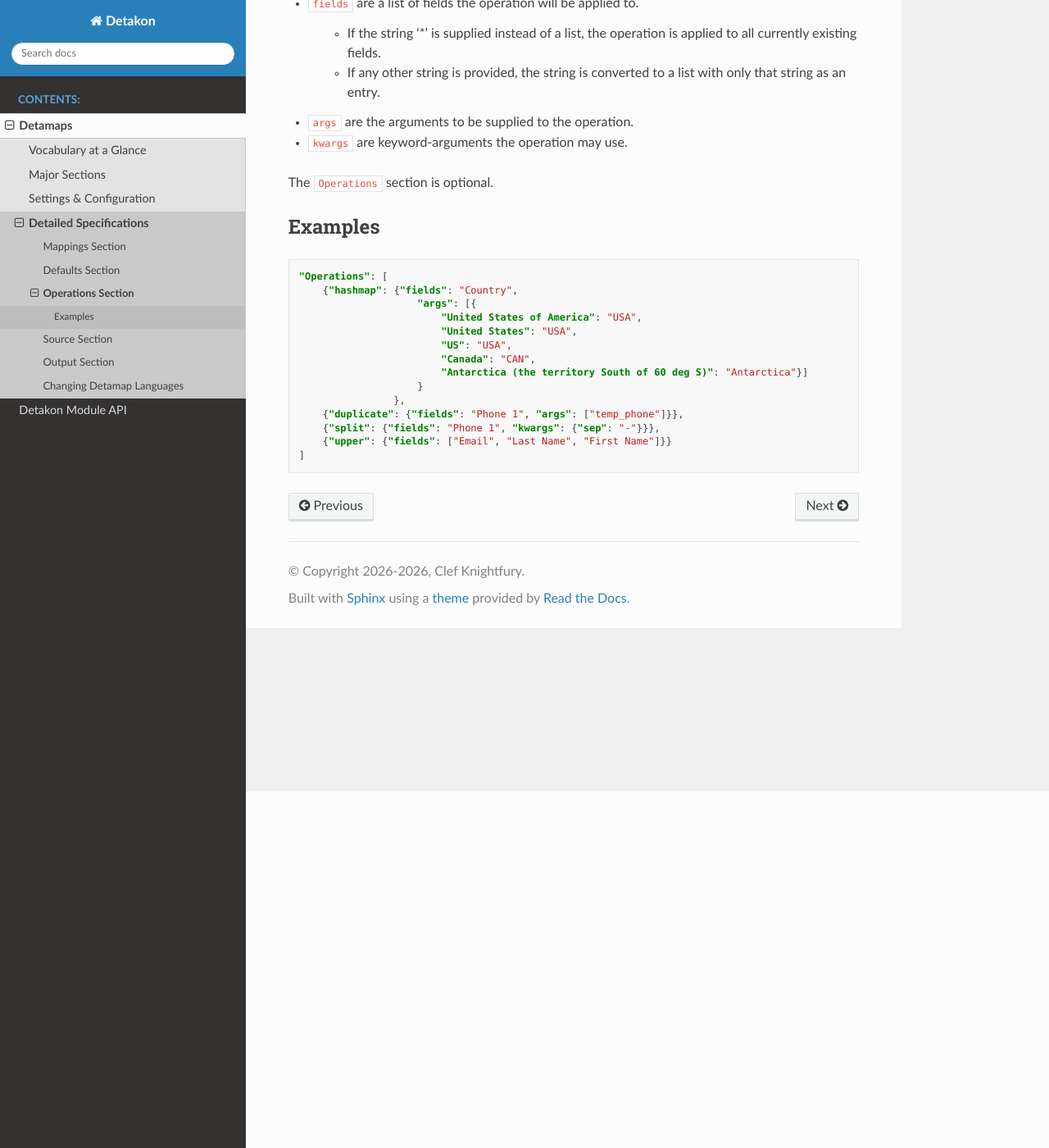
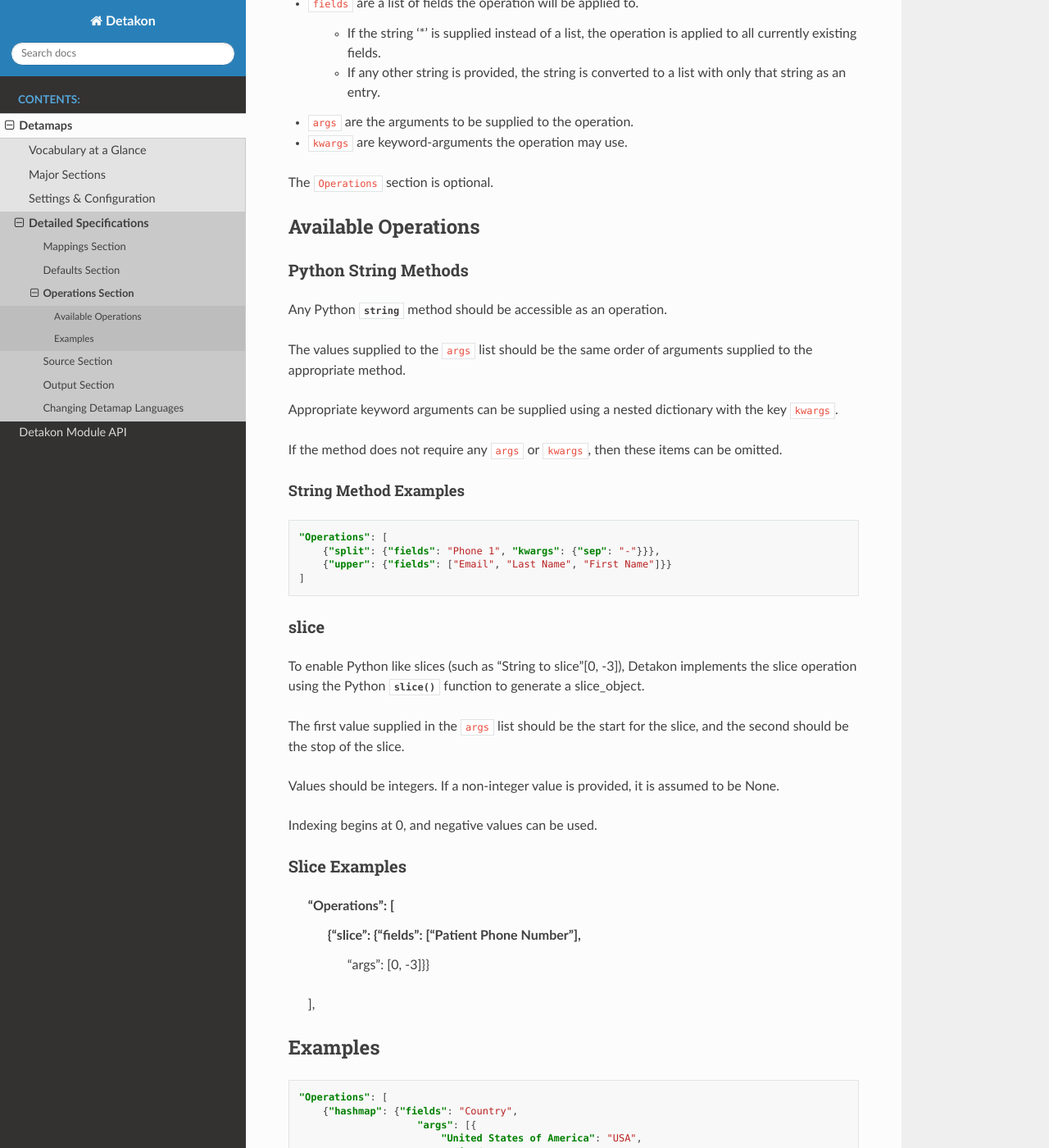
Before and after one commit to cknightfury/detakon, a Sphinx documentation site: the page built from docs/source/operations.rst, in a window 1280 px wide and 1400 px high, scrolled down 435 px. Shown: the whole window at 82% size. Built offline with Sphinx 7.4.7 and the Read the Docs theme 3.1.0, drawn with Linux system fonts in a browser that asks for light colours; some of the changed text lies outside the part shown.

Commit message:
added docs for string methods and slice

```diff
--- a/docs/source/operations.rst
+++ b/docs/source/operations.rst
@@ -8,7 +8,7 @@ The ``Operations`` section is a list of operations/transformations to be perform
 
 Each operation should be added as a dictionary to the ``Operations`` list in the order to be performed.
 
-The name of the operation to be performed should be provided as the key, which will contain a sub-dictionary of key-value pairs for ``fields``, ``args``, and ``kwargs``.
+The name of the operation to be performed should be provided as the key, which will contain a nested dictionary of key-value pairs for ``fields``, ``args``, and ``kwargs``.
 
 What needs to be provided as a value to each key is contextual to the operation being performed, but generally:
 
@@ -22,9 +22,51 @@ What needs to be provided as a value to each key is contextual to the operation
 
 The ``Operations`` section is optional.
 
-########
+Available Operations
+====================
+
+Python String Methods
+---------------------
+
+Any Python :py:mod:`string` method should be accessible as an operation.
+
+The values supplied to the ``args`` list should be the same order of arguments supplied to the appropriate method.
+
+Appropriate keyword arguments can be supplied using a nested dictionary with the key ``kwargs``.
+
+If the method does not require any ``args`` or ``kwargs``, then these items can be omitted.
+
+String Method Examples
+^^^^^^^^^^^^^^^^^^^^^^
+
+.. code-block:: json-object
+
+    "Operations": [
+        {"split": {"fields": "Phone 1", "kwargs": {"sep": "-"}}},
+        {"upper": {"fields": ["Email", "Last Name", "First Name"]}}
+    ]
+
+slice
+-----
+
+To enable Python like slices (such as "String to slice"[0, -3]), Detakon implements the slice operation using the Python :py:func:`slice` function to generate a slice_object.
+
+The first value supplied in the ``args`` list should be the start for the slice, and the second should be the stop of the slice.
+
+Values should be integers. If a non-integer value is provided, it is assumed to be None.
+
+Indexing begins at 0, and negative values can be used.
+
+Slice Examples
+--------------
+
+    "Operations": [
+        {"slice": {"fields": ["Patient Phone Number"],
+                    "args": [0, -3]}}
+    ],
+
 Examples
-########
+========
 
 .. code-block:: json-object
 
```
Also changed, not shown: ROADMAP.md (+1 -0 lines).
